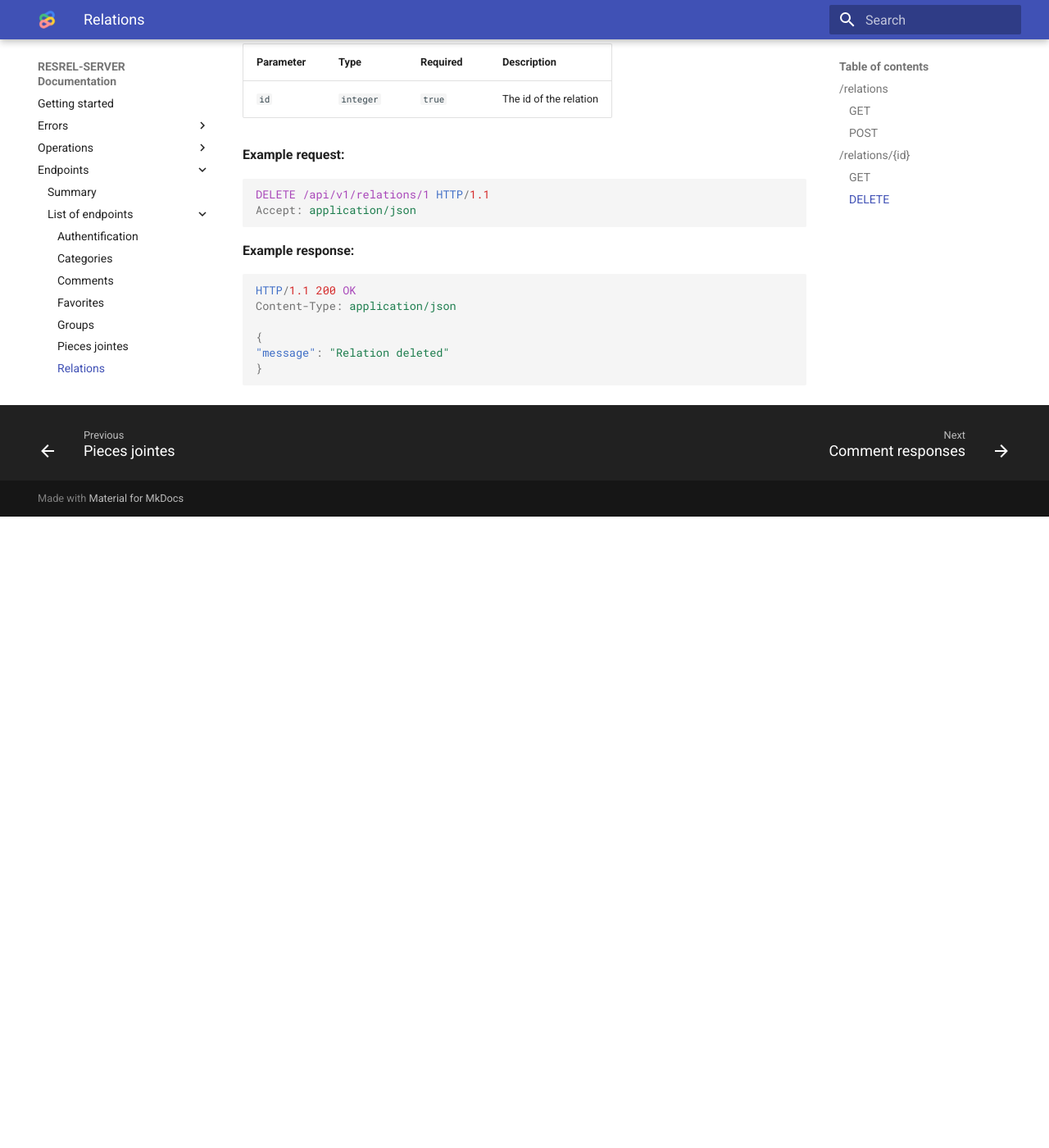
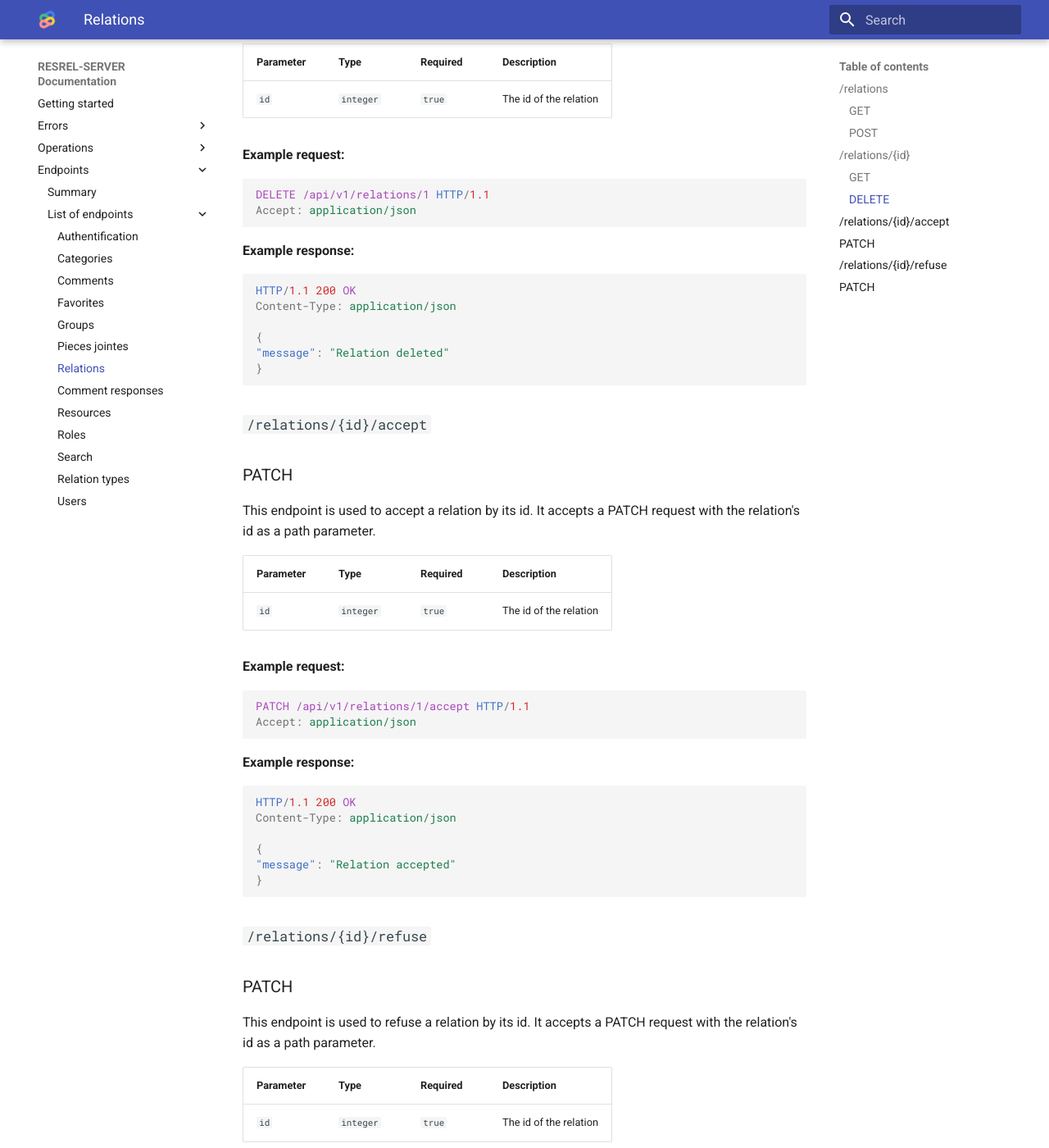
Before and after one commit to T4rg3n/RES-REL-SERVER, an MkDocs documentation site: the page built from docs/endpoints/relations.md, in a window 1280 px wide and 1400 px high, scrolled down 2664 px. Shown: the whole window at 82% size. Built offline with MkDocs 1.6.1 and Material for MkDocs 9.7.7, drawn with Linux system fonts in a browser that asks for light colours; before the commit the page ends 3294 px from its top, so only the background shows below that; some of the changed text lies outside the part shown.

Commit message:
FIX : Updated documentation for relations statuses

````diff
--- a/docs/endpoints/relations.md
+++ b/docs/endpoints/relations.md
@@ -138,3 +138,60 @@
 "message": "Relation deleted"
 }
 ```
+
+### `/relations/{id}/accept`
+
+### PATCH
+
+This endpoint is used to accept a relation by its id. It accepts a PATCH request with the relation's id as a path parameter.
+
+| Parameter | Type      | Required | Description            |
+| --------- | --------- | -------- | ---------------------- |
+| `id`      | `integer` | `true`   | The id of the relation |
+
+**Example request:**
+
+```http
+PATCH /api/v1/relations/1/accept HTTP/1.1
+Accept: application/json
+```
+
+**Example response:**
+
+```http
+HTTP/1.1 200 OK
+Content-Type: application/json
+
+{
+"message": "Relation accepted"
+}
+```
+
+### `/relations/{id}/refuse`
+
+### PATCH
+
+This endpoint is used to refuse a relation by its id. It accepts a PATCH request with the relation's id as a path parameter.
+
+| Parameter | Type      | Required | Description            |
+| --------- | --------- | -------- | ---------------------- |
+| `id`      | `integer` | `true`   | The id of the relation |
+
+
+**Example request:**
+
+```http
+PATCH /api/v1/relations/1/refuse HTTP/1.1
+Accept: application/json
+```
+
+**Example response:**
+
+```http
+HTTP/1.1 200 OK
+Content-Type: application/json
+
+{
+"message": "Relation refused"
+}
+```
````
Also changed, not shown: public/swagger/openapi.yml (+46 -0 lines).
